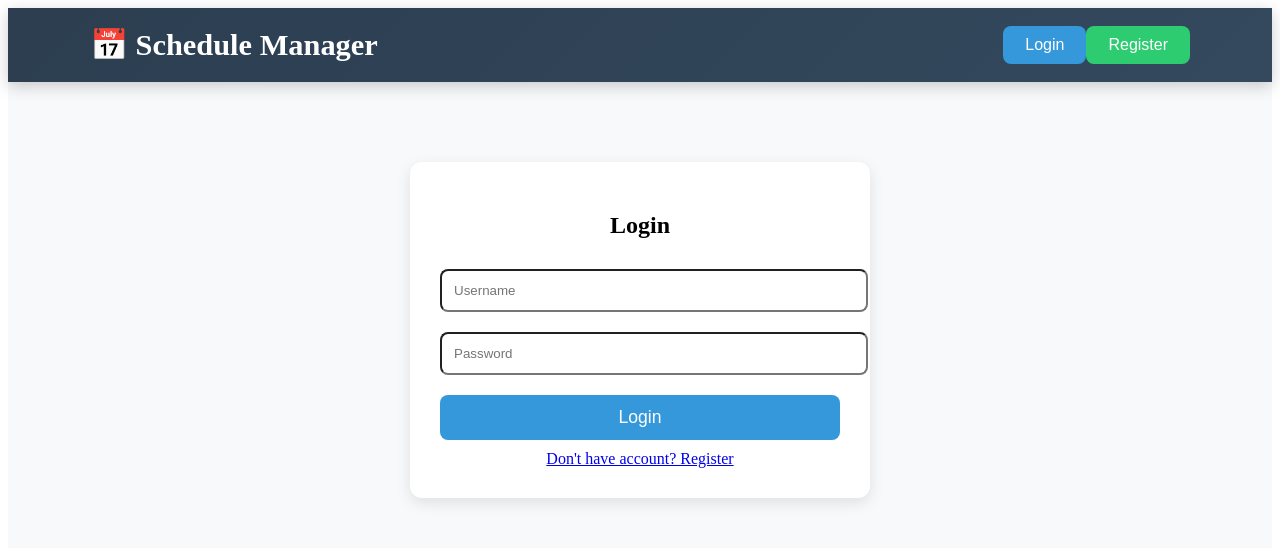
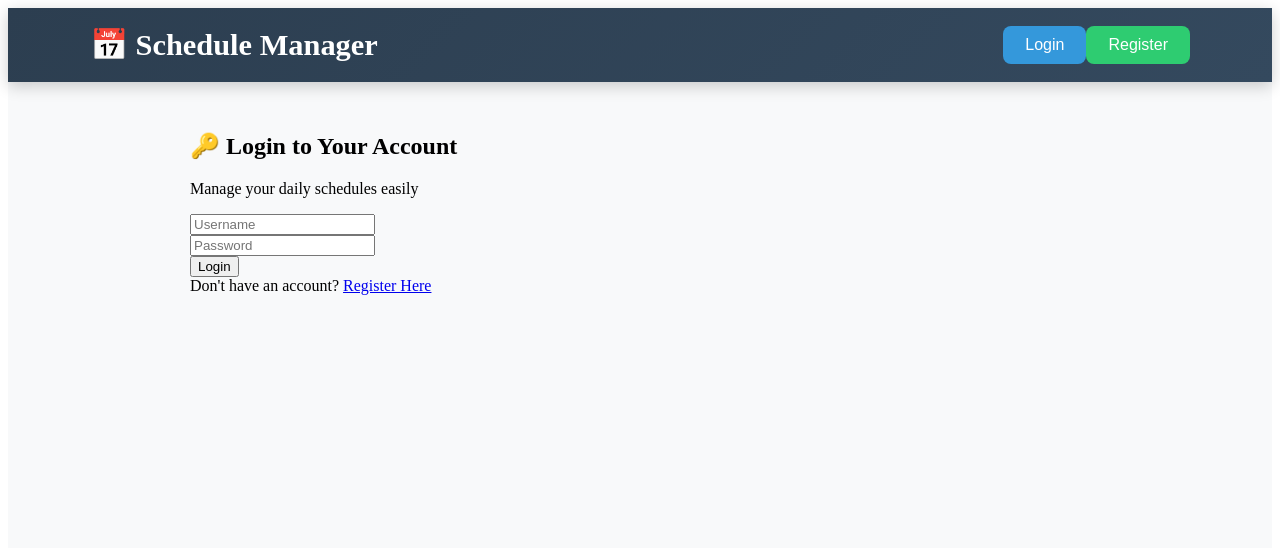
Before and after one commit to TasinLunatic/Vue-lang, a Vue app in the folder Schedule-management2/: page /#/login in a window 1280 px wide. Shown: the top 548 px of the page. Built offline with nearby package versions, Linux system fonts and the light colour scheme.

Commit message:
redesign the login page

```diff
--- a/Schedule-management2/src/components/Login.vue
+++ b/Schedule-management2/src/components/Login.vue
@@ -4,53 +4,62 @@ import { useRouter } from 'vue-router'
 
 const router = useRouter()
 
-const user = reactive({ username: '', password: '' })
-const message = ref('')
+const user = reactive({
+  username: '',
+  password: ''
+})
+
+const errorMsg = ref('')
 
 function login() {
-  const savedUser = localStorage.getItem('username')
-  const savedPass = localStorage.getItem('userPwd')
+  const savedUsername = localStorage.getItem('username')
+  const savedPassword = localStorage.getItem('userPwd')
 
-  if (!savedUser) {
-    alert('No user registered yet. Please register first.')
+  if (!savedUsername) {
+    errorMsg.value = 'No registered user found. Please register first.'
     return
   }
 
-  if (user.username === savedUser && user.password === savedPass) {
+  if (user.username === savedUsername && user.password === savedPassword) {
     sessionStorage.setItem('loginUser', user.username)
-    alert('Login successful!')
+    alert('Login Successful!')
     router.push('/showSchedule')
   } else {
-    alert('Wrong username or password!')
+    errorMsg.value = 'Incorrect username or password'
   }
 }
 </script>
 
 <template>
-  <div class="form-card">
-    <h2>Login</h2>
-    <input v-model="user.username" placeholder="Username" />
-    <input v-model="user.password" type="password" placeholder="Password" />
-    <button @click="login">Login</button>
-    <router-link to="/regist">Don't have account? Register</router-link>
+  <div class="login-page">
+    <div class="login-card">
+      <h2>🔑 Login to Your Account</h2>
+      <p class="subtitle">Manage your daily schedules easily</p>
+
+      <div class="input-group">
+        <input
+          v-model="user.username"
+          type="text"
+          placeholder="Username"
+        />
+      </div>
+
+      <div class="input-group">
+        <input
+          v-model="user.password"
+          type="password"
+          placeholder="Password"
+        />
+      </div>
+
+      <p v-if="errorMsg" class="error">{{ errorMsg }}</p>
+
+      <button class="login-button" @click="login">Login</button>
+
+      <div class="register-link">
+        Don't have an account?
+        <router-link to="/regist">Register Here</router-link>
+      </div>
+    </div>
   </div>
 </template>
-
-<style scoped>
-.form-card {
-  max-width: 400px;
-  margin: 50px auto;
-  padding: 30px;
-  background: white;
-  border-radius: 12px;
-  box-shadow: 0 5px 15px rgba(0,0,0,0.1);
-  text-align: center;
-}
-input, button {
-  width: 100%;
-  padding: 12px;
-  margin: 10px 0;
-  border-radius: 8px;
-}
-button { background: #3498db; color: white; border: none; font-size: 1.1rem; }
-</style>
```
